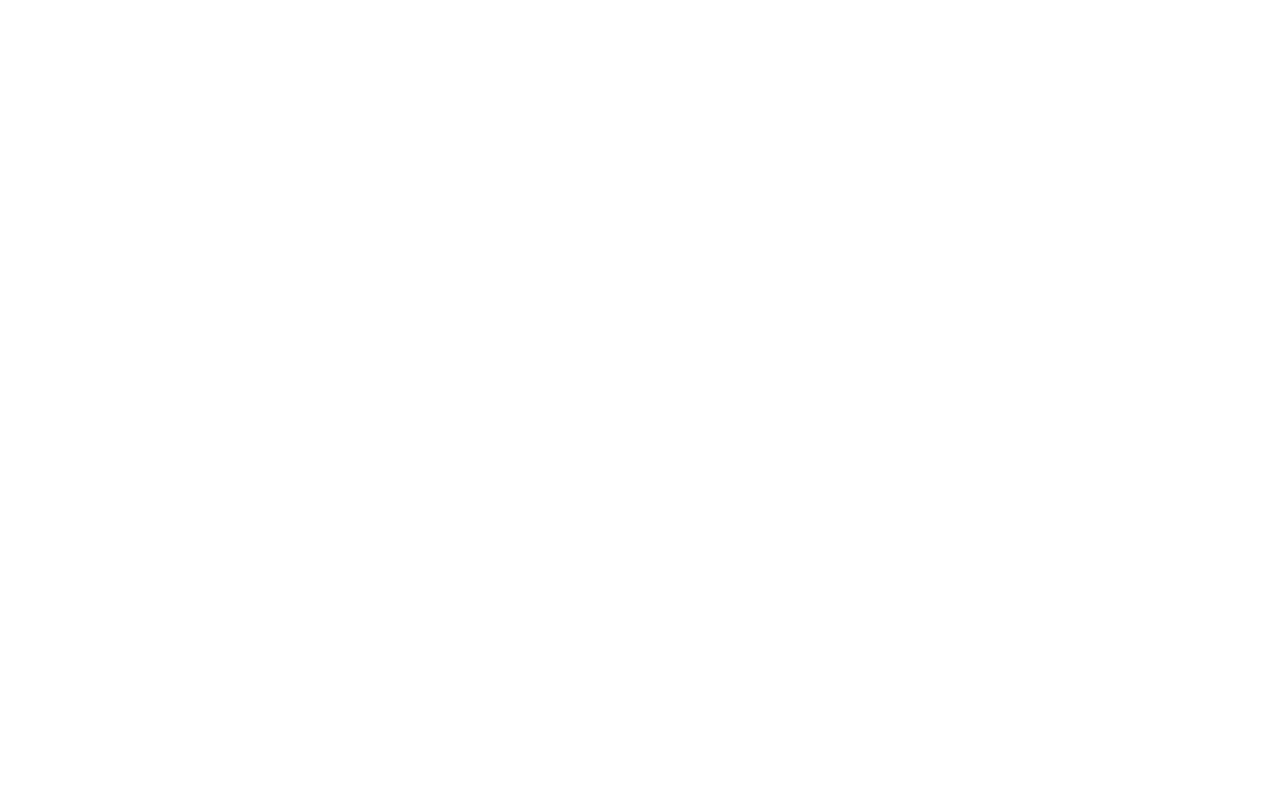
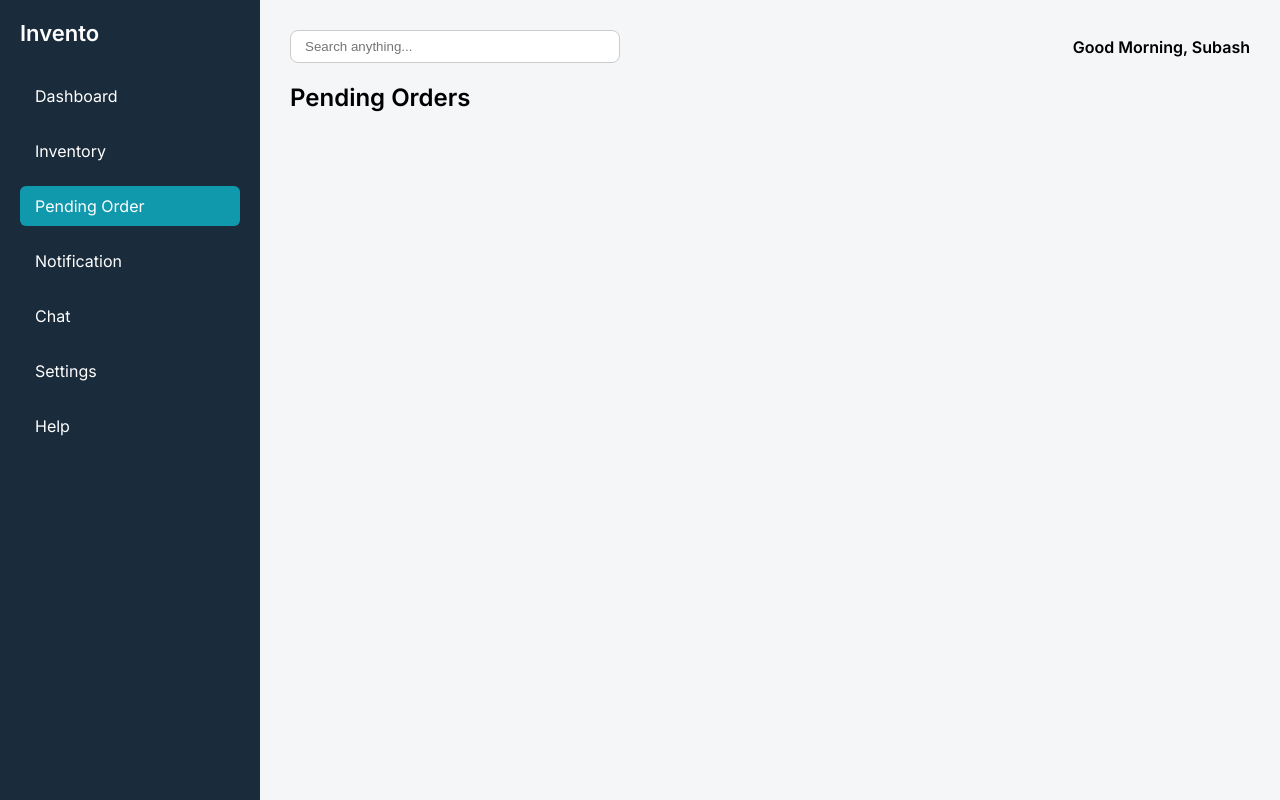
Before and after one commit to AdityaRaghav22/inventory-management-system, a Flask app: page /orders in a window 1280 px wide. Before the commit the page is empty. Run offline with Flask 3, Linux system fonts and the light colour scheme.

Commit message:
fixed file naming and routing

```diff
--- a/app.py
+++ b/app.py
@@ -16,7 +16,7 @@
 
 @app.route('/notifications')
 def notifications():
-    return render_template('notifiaction.html', active_page= 'notifications')
+    return render_template('notifications.html', active_page= 'notifications')
 
 @app.route('/chat')
 def chat():
--- a/templates/chat.html
+++ b/templates/chat.html
@@ -0,0 +1,5 @@
+{% extends "home.html" %}
+{% block content %}
+  <h2>Chat</h2>
+
+{% endblock %}
--- a/templates/home.html
+++ b/templates/home.html
@@ -18,15 +18,15 @@
         <li class="{% if active_page == 'inventory' %}active{% endif %}">
           <a href="{{url_for('inventory')}}">Inventory</a></li>
         <li class="{% if active_page == 'orders' %}active{% endif %}">
-          <a href="{{url_for('inventory')}}">Pending Order</a></li>
-        <li class="{% if active_page == 'notification' %}active{% endif %}">
-          <a href="{{url_for('inventory')}}">Notification</a></li>
+          <a href="{{url_for('sales_orders')}}">Pending Order</a></li>
+        <li class="{% if active_page == 'notifications' %}active{% endif %}">
+          <a href="{{url_for('notifications')}}">Notification</a></li>
         <li class="{% if active_page == 'chat' %}active{% endif %}">
-          <a href="{{url_for('inventory')}}">Chat</a></li>
+          <a href="{{url_for('chat')}}">Chat</a></li>
         <li class="{% if active_page == 'settings' %}active{% endif %}">
-          <a href="#">Settings</a></li>
+          <a href="{{url_for('settings')}}">Settings</a></li>
         <li class="{% if active_page == 'help' %}active{% endif %}">
-          <a href="#">Help</a></li>
+          <a href="{{url_for('help')}}">Help</a></li>
       </ul>
     </aside>
 
--- /dev/null
+++ b/templates/notifications.html
@@ -0,0 +1,5 @@
+{% extends "home.html" %}
+{% block content %}
+  <h2>Notifications</h2>
+
+{% endblock %}
--- a/templates/orders.html
+++ b/templates/orders.html
@@ -0,0 +1,5 @@
+{% extends "home.html" %}
+{% block content %}
+  <h2>Pending Orders</h2>
+
+{% endblock %}
--- a/templates/settings.html
+++ b/templates/settings.html
@@ -0,0 +1,5 @@
+{% extends "home.html" %}
+{% block content %}
+  <h2>Settings</h2>
+
+{% endblock %}
```
Also changed, not shown: templates/notification.html (deleted).
